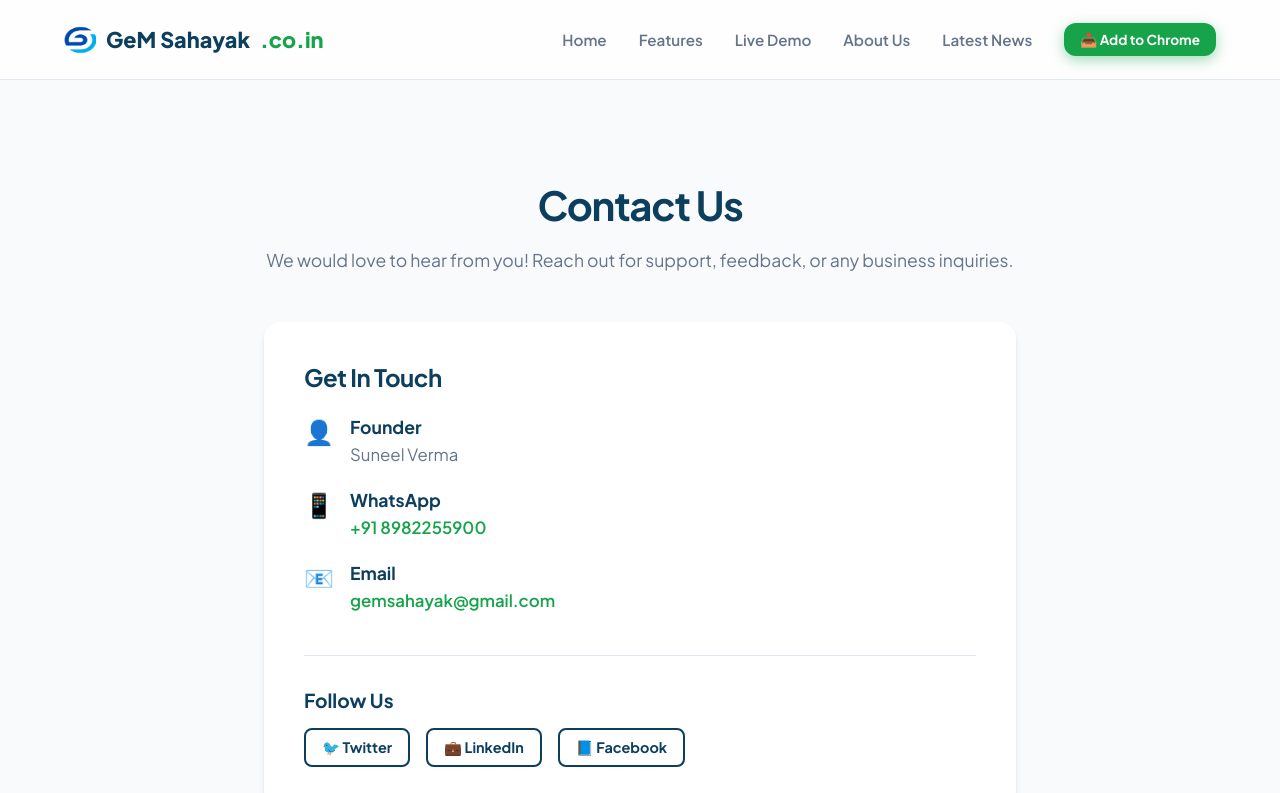
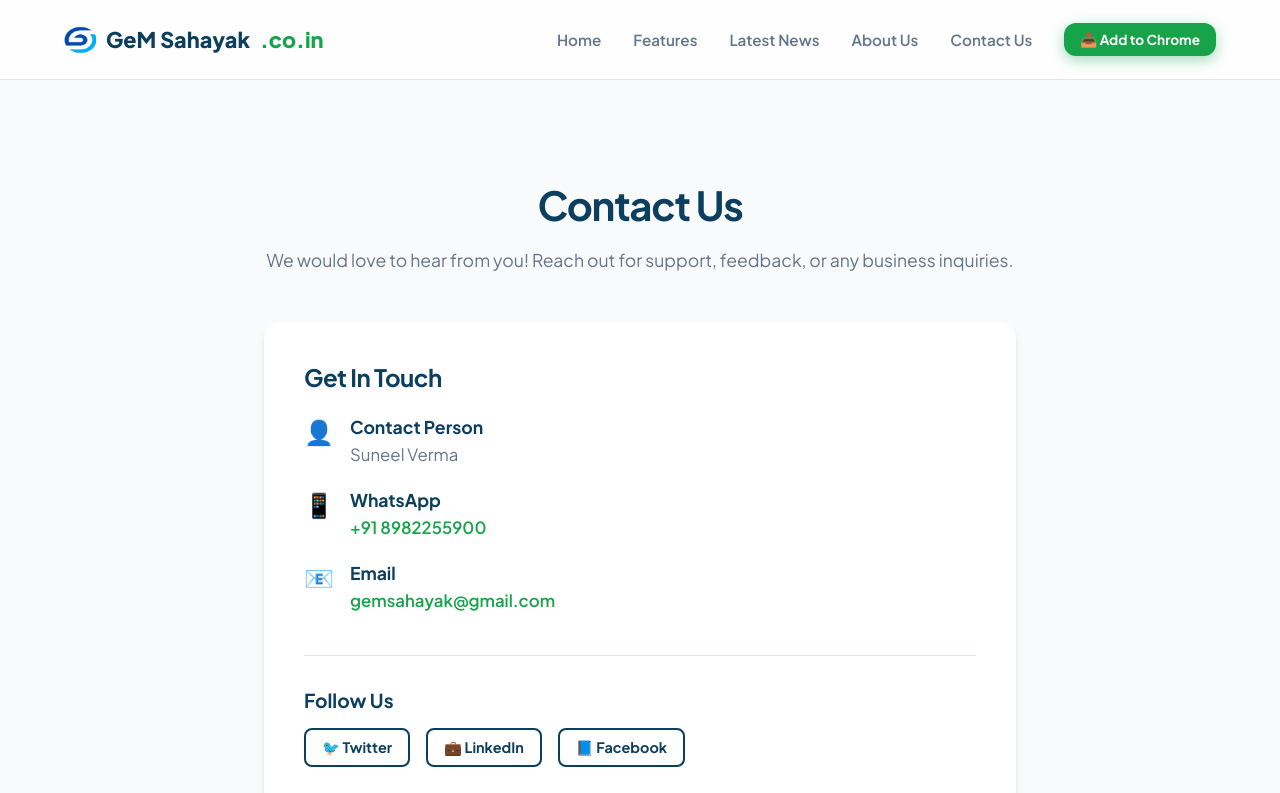
Before and after one commit to gem-sahayak/gem-sahayak-portal, a Next.js app: page /contact in a window 1280 px wide. Shown: the top 793 px of the page. Built offline with nearby package versions, Linux system fonts and the light colour scheme.

Commit message:
fix: update navbar sequence and remove demo link, update founder to contact person

```diff
--- a/src/app/components/Navbar.tsx
+++ b/src/app/components/Navbar.tsx
@@ -40,9 +40,9 @@
         <nav className="nav-links">
           <a href="/" className="nav-link">Home</a>
           <a href="/#features" className="nav-link">Features</a>
-          <a href="/#demo" className="nav-link">Live Demo</a>
+          <a href="/blog" className="nav-link">Latest News</a>
           <a href="/about" className="nav-link">About Us</a>
-          <a href="/blog" className="nav-link">Latest News</a>
+          <a href="/contact" className="nav-link">Contact Us</a>
           <a
             href={CHROME_STORE_URL}
             target="_blank"
@@ -72,14 +72,14 @@
         <a href="/#features" className="nav-link" onClick={() => setMobileOpen(false)}>
           Features
         </a>
-        <a href="/#demo" className="nav-link" onClick={() => setMobileOpen(false)}>
-          Live Demo
+        <a href="/blog" className="nav-link" onClick={() => setMobileOpen(false)}>
+          Latest News
         </a>
         <a href="/about" className="nav-link" onClick={() => setMobileOpen(false)}>
           About Us
         </a>
-        <a href="/blog" className="nav-link" onClick={() => setMobileOpen(false)}>
-          Latest News
+        <a href="/contact" className="nav-link" onClick={() => setMobileOpen(false)}>
+          Contact Us
         </a>
         <a
           href={CHROME_STORE_URL}
--- a/src/app/contact/page.tsx
+++ b/src/app/contact/page.tsx
@@ -26,7 +26,7 @@
             <div style={{ display: "flex", alignItems: "flex-start", gap: "16px" }}>
               <div style={{ fontSize: "1.5rem" }}>👤</div>
               <div>
-                <h3 style={{ fontSize: "1.1rem", color: "var(--primary-dark)", marginBottom: "4px" }}>Founder</h3>
+                <h3 style={{ fontSize: "1.1rem", color: "var(--primary-dark)", marginBottom: "4px" }}>Contact Person</h3>
                 <p style={{ color: "var(--text-muted)" }}>Suneel Verma</p>
               </div>
             </div>
```
